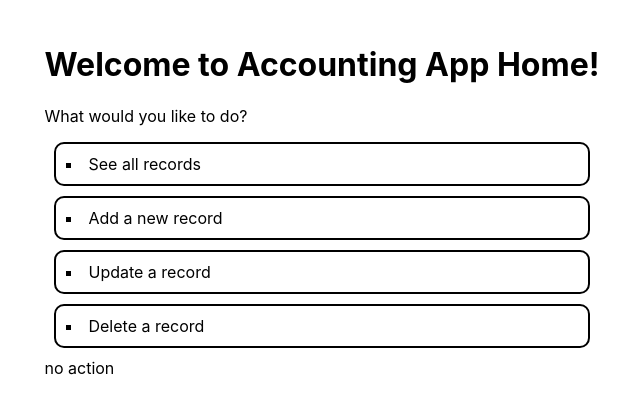
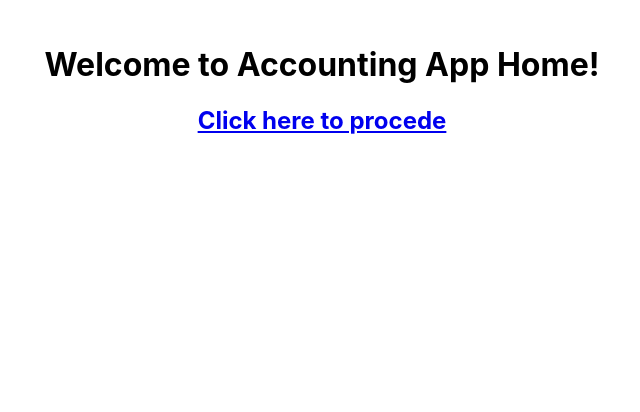
Before and after one commit to yorjofree/accounting-app-frontend, an Angular app: page /home in a window 1280 px wide. Before the commit this address led to /. Shown: the top 412 px of the page, without its empty margins (318-958 px from the left). Built offline with nearby package versions, Linux system fonts and the light colour scheme.

Commit message:
basic routing with /home and /actionlist

```diff
--- a/src/app/action-list/action-list.component.html
+++ b/src/app/action-list/action-list.component.html
@@ -1,4 +1,4 @@
-<ul>
+<ul>What do you want to do?
     <li (click)="getRecords()">{{ record.get() }}</li>
     <li (click)="postRecord()">{{ record.post() }}</li>
     <li (click)="updateRecord()">{{ record.update() }}</li>
--- a/src/app/app.component.html
+++ b/src/app/app.component.html
@@ -178,7 +178,7 @@
 </style>
 
 <main class="main">
-  <app-home />
+  <router-outlet />
 </main>
 
 <!-- * * * * * * * * * * * * * * * * * * * * * * * * * * * * * * * * -->
@@ -188,6 +188,3 @@
 <!-- * * * * * * * * * * * * * * * * * * * * * * * * * * * * * * * * -->
 <!-- * * * * * * * * * * End of Placeholder  * * * * * * * * * * * * -->
 <!-- * * * * * * * * * * * * * * * * * * * * * * * * * * * * * * * * -->
-
-
-<router-outlet />
--- a/src/app/app.component.ts
+++ b/src/app/app.component.ts
@@ -1,10 +1,10 @@
 import { Component } from '@angular/core';
-import { RouterOutlet } from '@angular/router';
+import { RouterLink, RouterLinkActive, RouterOutlet } from '@angular/router';
 import {HomeComponent} from './home/home.component';
 
 @Component({
   selector: 'app-root',
-  imports: [RouterOutlet, HomeComponent],
+  imports: [RouterOutlet, RouterLink, RouterLinkActive, HomeComponent],
   templateUrl: './app.component.html',
   styleUrl: './app.component.css'
 })
--- a/src/app/app.routes.ts
+++ b/src/app/app.routes.ts
@@ -1,3 +1,9 @@
 import { Routes } from '@angular/router';
+import { HomeComponent } from './home/home.component';
+import { ActionListComponent } from './action-list/action-list.component';
 
-export const routes: Routes = [];
+export const routes: Routes = [
+    {path: 'home', component: HomeComponent},
+    {path: 'actionlist', component: ActionListComponent},
+    {path: '', redirectTo: 'home', pathMatch: 'full'}
+];
--- a/src/app/home/home.component.css
+++ b/src/app/home/home.component.css
@@ -0,0 +1,3 @@
+h2 {
+    text-align: center;
+}
--- a/src/app/home/home.component.html
+++ b/src/app/home/home.component.html
@@ -1,3 +1,2 @@
 <h1>Welcome to Accounting App Home!</h1>
-<p>What would you like to do?</p>
-<app-action-list />
+<h2><a routerLink="../actionlist">Click here to procede</a></h2>
--- a/src/app/home/home.component.ts
+++ b/src/app/home/home.component.ts
@@ -1,9 +1,10 @@
 import { Component } from '@angular/core';
 import {ActionListComponent} from '../action-list/action-list.component';
+import { RouterLink, RouterLinkActive, RouterOutlet } from '@angular/router';
 
 @Component({
   selector: 'app-home',
-  imports: [ActionListComponent],
+  imports: [ActionListComponent, RouterLink],
   templateUrl: './home.component.html',
   styleUrl: './home.component.css'
 })
```
